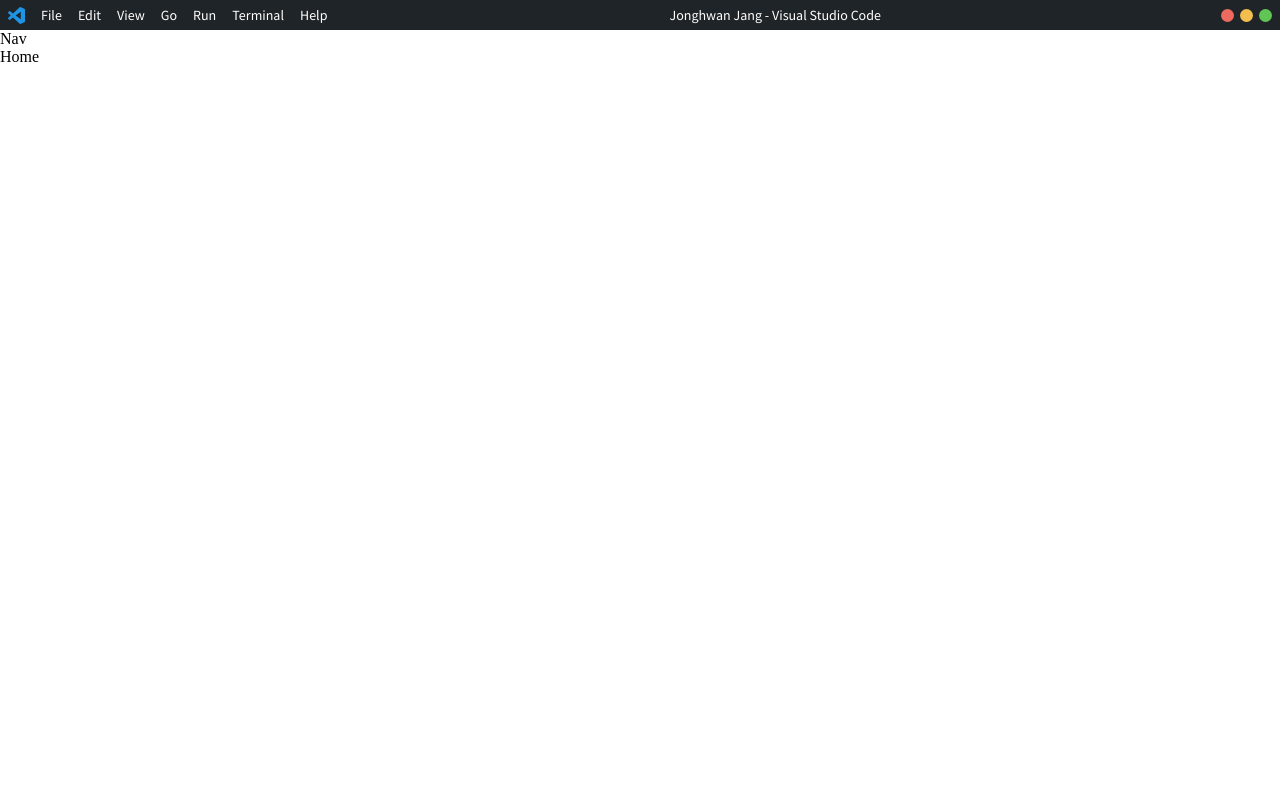
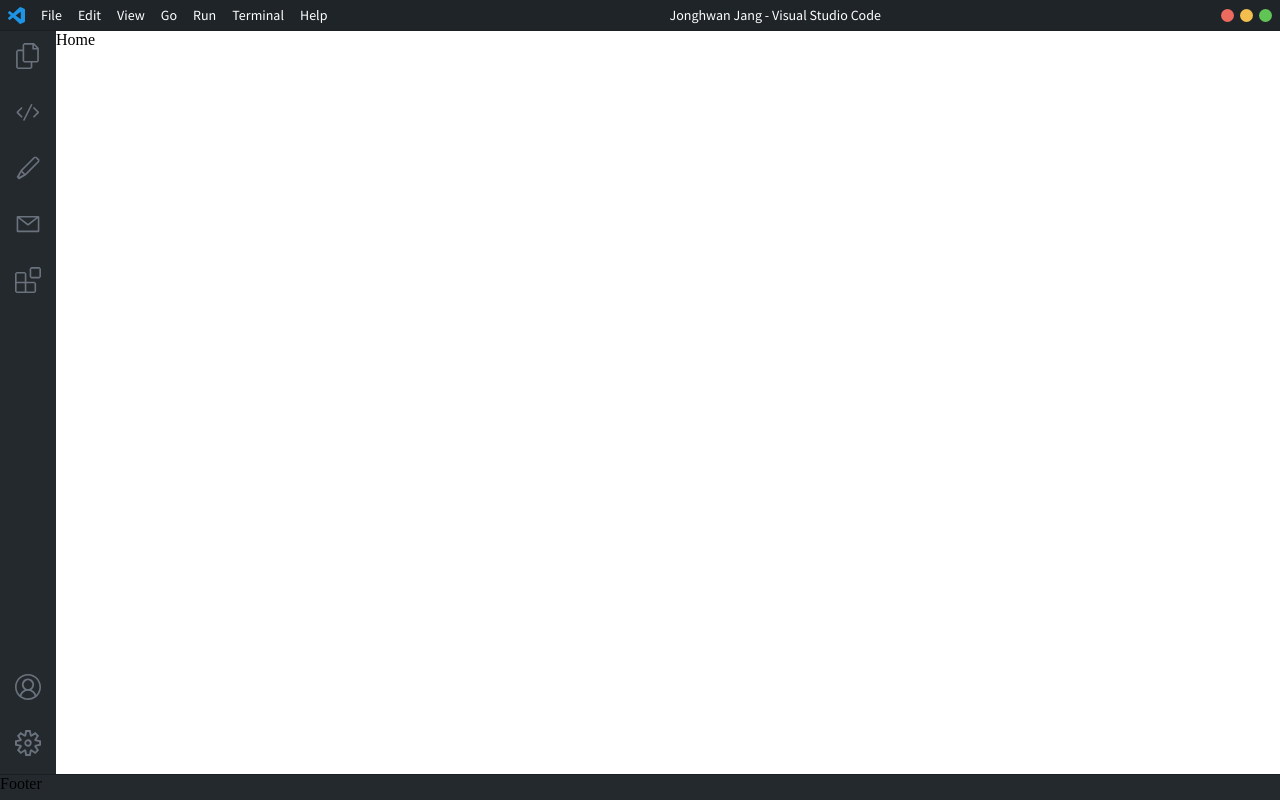
Before and after one commit to wkdwhdghks/portfolio-vscode, a React app: page / in a window 1280 px wide. Built offline with nearby package versions, Linux system fonts and the light colour scheme.

Commit message:
nav 구현

```diff
--- /dev/null
+++ b/src/components/Footer.js
@@ -0,0 +1,7 @@
+import styles from "./Footer.module.css";
+
+function Footer() {
+  return <div className={styles.div}>Footer</div>;
+}
+
+export default Footer;
--- /dev/null
+++ b/src/components/Footer.module.css
@@ -0,0 +1,5 @@
+.div {
+  height: 25px;
+  background-color: #24292e;
+  border-top: 1px solid #1b1f23;
+}
--- a/src/components/Header.js
+++ b/src/components/Header.js
@@ -4,7 +4,7 @@ import styles from "./Header.module.css";
 
 function Header() {
   return (
-    <div className={styles.container}>
+    <header className={styles.container}>
       <ul className={styles.menu}>
         <SiVisualstudiocode className={styles.vscodeIcon} />
         <li>File</li>
@@ -29,7 +29,7 @@ function Header() {
           <BsFillCircleFill />
         </li>
       </ul>
-    </div>
+    </header>
   );
 }
 
--- a/src/components/Header.module.css
+++ b/src/components/Header.module.css
@@ -8,6 +8,7 @@
   color: #ffffff;
   font-family: "Source Sans Pro", sans-serif;
   font-size: 14px;
+  border-bottom: 1px solid #1b1f23;
 }
 
 .menu {
--- a/src/components/Layout.js
+++ b/src/components/Layout.js
@@ -1,13 +1,18 @@
 import { Outlet } from "react-router-dom";
 import Header from "./Header";
 import Nav from "./Nav";
+import Footer from "./Footer";
+import styels from "./Layout.module.css";
 
 function Layout() {
   return (
     <div>
       <Header />
-      <Nav />
-      <Outlet />
+      <div className={styels.container}>
+        <Nav />
+        <Outlet />
+      </div>
+      <Footer />
     </div>
   );
 }
--- /dev/null
+++ b/src/components/Layout.module.css
@@ -0,0 +1,3 @@
+.container {
+  display: flex;
+}
--- a/src/components/Nav.js
+++ b/src/components/Nav.js
@@ -1,5 +1,45 @@
+import {
+  VscFiles,
+  VscCode,
+  VscEdit,
+  VscMail,
+  VscExtensions,
+  VscAccount,
+  VscSettingsGear,
+} from "react-icons/vsc";
+import styles from "./Nav.module.css";
+
 function Nav() {
-  return <div>Nav</div>;
+  return (
+    <nav className={styles.container}>
+      <div className={styles.menuTop}>
+        <button>
+          <VscFiles />
+        </button>
+        <button>
+          <VscCode />
+        </button>
+        <button>
+          <VscEdit />
+        </button>
+        <button>
+          <VscMail />
+        </button>
+        <button>
+          <VscExtensions />
+        </button>
+      </div>
+
+      <div className={styles.menuBottom}>
+        <button>
+          <VscAccount />
+        </button>
+        <button>
+          <VscSettingsGear />
+        </button>
+      </div>
+    </nav>
+  );
 }
 
 export default Nav;
--- /dev/null
+++ b/src/components/Nav.module.css
@@ -0,0 +1,28 @@
+.container {
+  width: 56px;
+  height: calc(100vh - 57px);
+  display: flex;
+  flex-direction: column;
+  justify-content: space-between;
+  background-color: #24292e;
+}
+
+.menuTop,
+.menuBottom {
+  display: flex;
+  flex-direction: column;
+}
+
+.menuTop button,
+.menuBottom button {
+  height: 56px;
+  border: none;
+  font-size: 26px;
+  background-color: #24292e;
+  color: #6a737d;
+}
+
+.menuTop button:hover,
+.menuBottom button:hover {
+  color: #ffffff;
+}
--- a/src/pages/Home.js
+++ b/src/pages/Home.js
@@ -1,3 +1,5 @@
+import styles from "./Home.module.css";
+
 function Home() {
   return <div>Home</div>;
 }
```
Also changed, not shown: src/pages/Home.module.css (added).
